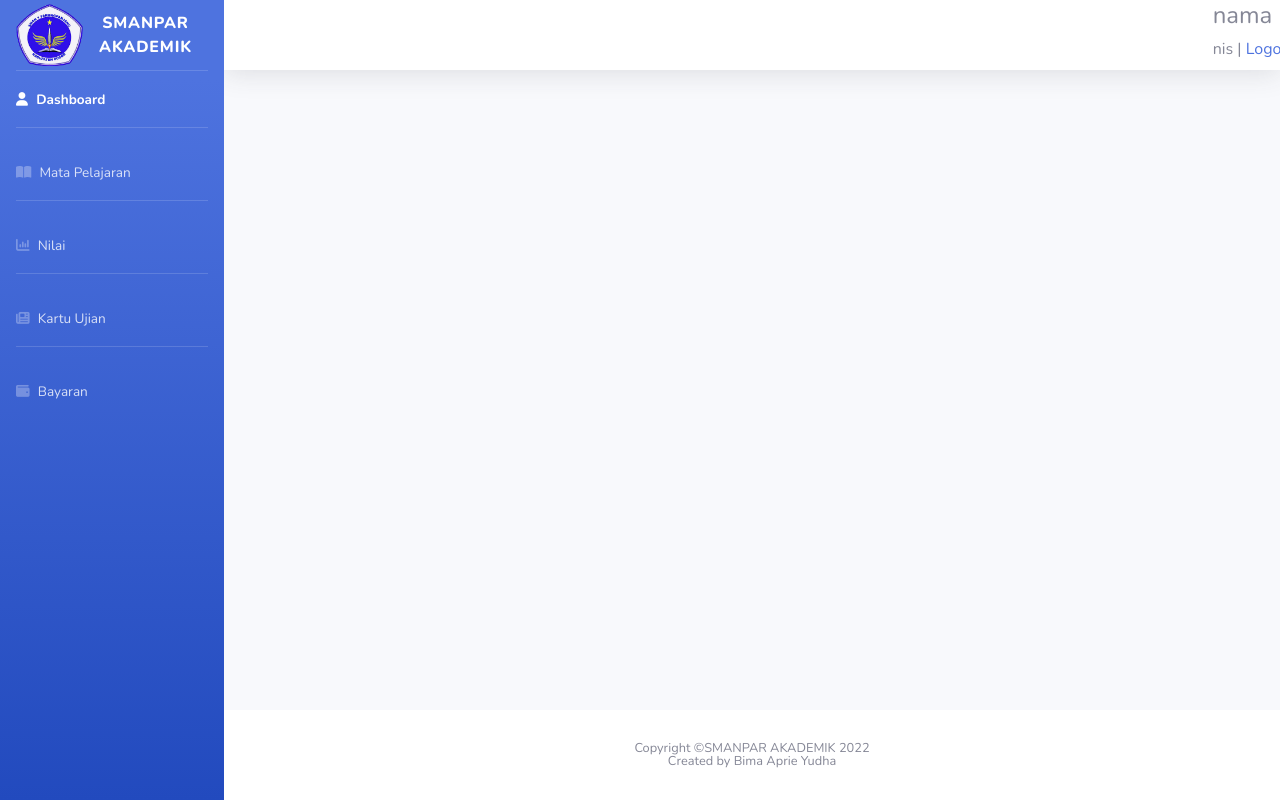
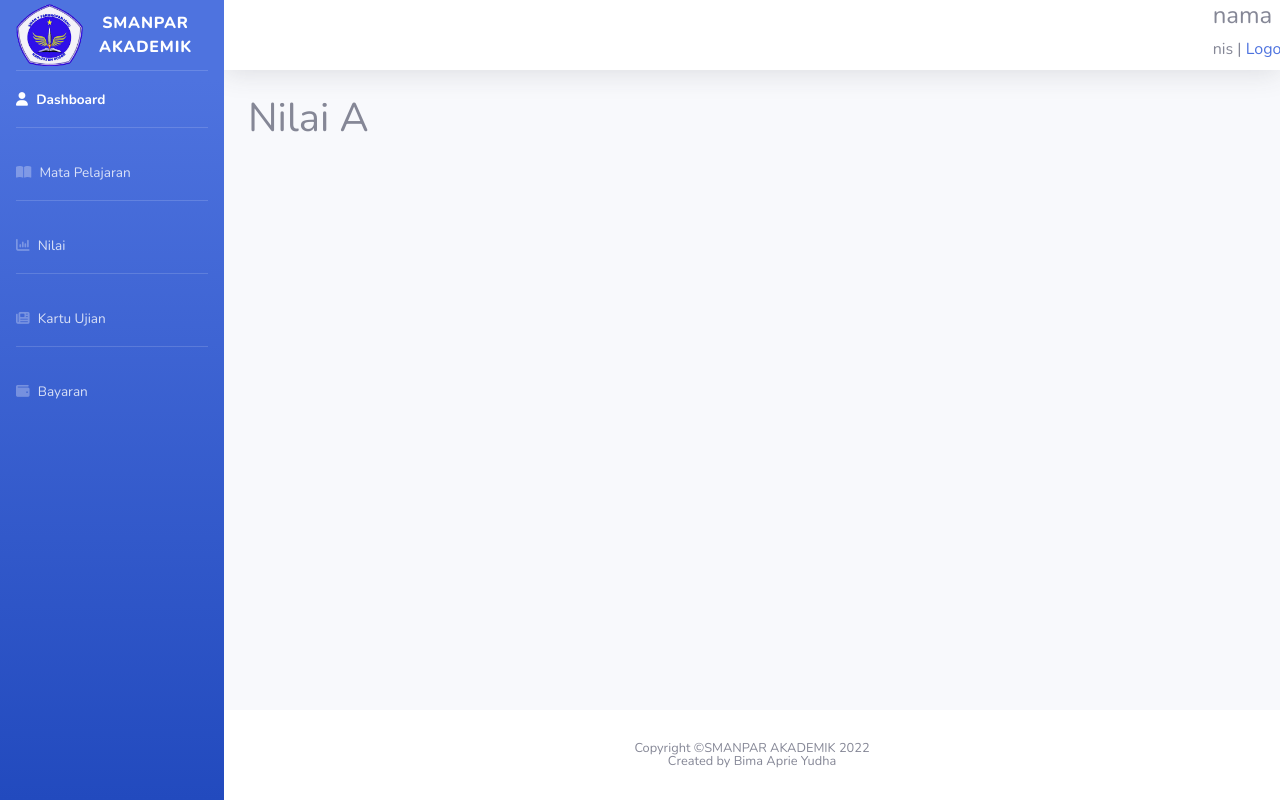
Before and after one commit to BEM28/Akademik-Sekolah, a PHP site: page /nilai.php in a window 1280 px wide. Run offline with PHP 8.4, Linux system fonts and the light colour scheme; some libraries are stand-ins or nearby versions.

Commit message:
Nilai up

```diff
--- a/nilai.php
+++ b/nilai.php
@@ -99,7 +99,9 @@
                 </nav>
                 <!-- content -->
 
-
+                <div class="container">
+                    <h1>Nilai A</h1>
+                </div>
 
                 <!-- end content -->
 
```
